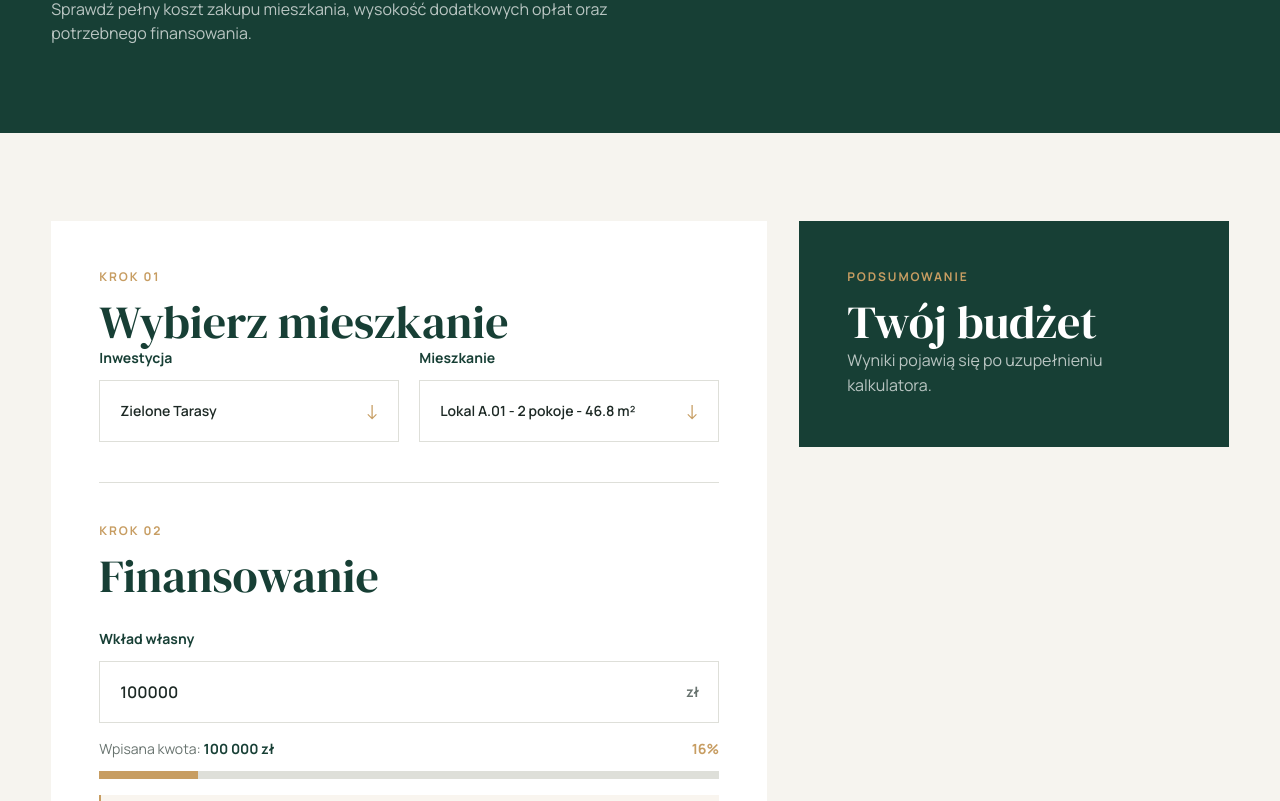
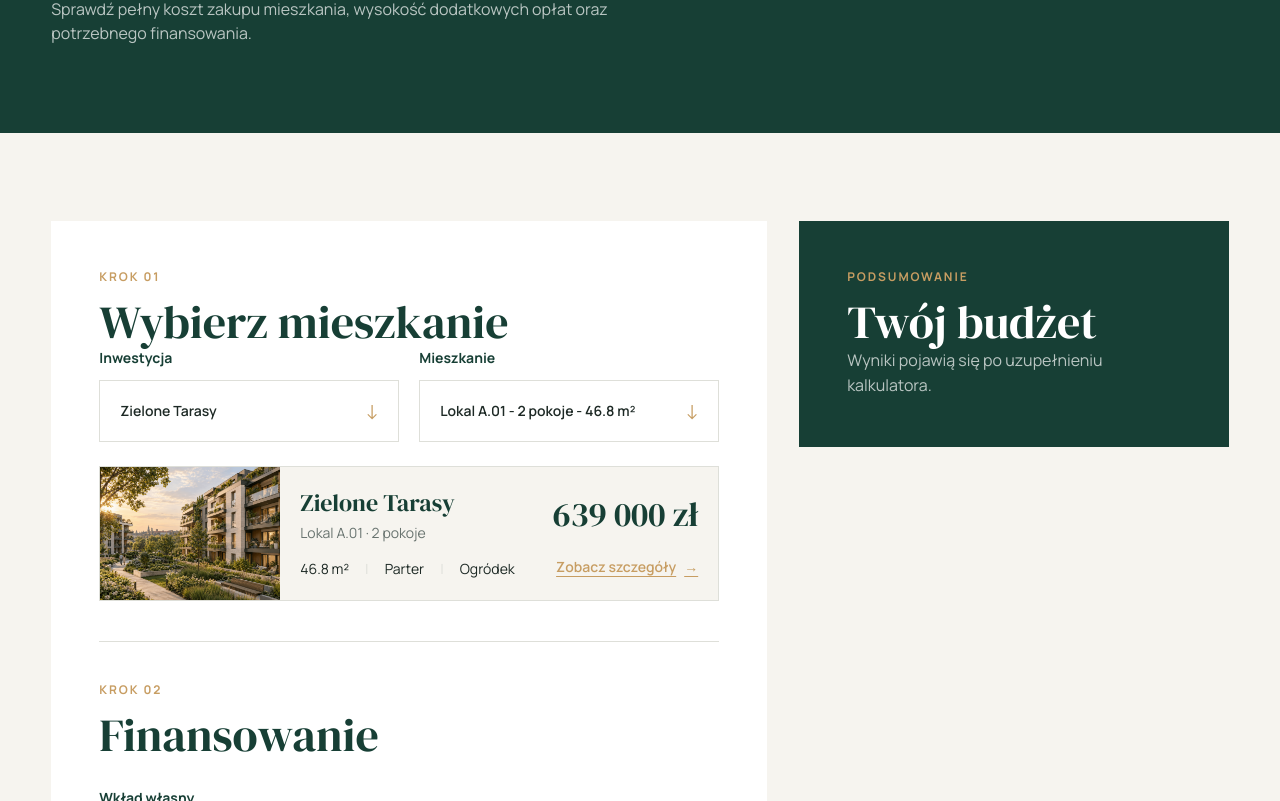
Before and after one commit to natalkakielbicka-coder/real-estate, a Vue app: page /kalkulator-kosztow-zakupu in a window 1280 px wide. Shown: the part 398-1199 px from the top of the page. Built offline with nearby package versions, Linux system fonts and the light colour scheme.

Commit message:
Add selected apartment card component

```diff
--- /dev/null
+++ b/src/components/SelectedApartmentCard.vue
@@ -0,0 +1,111 @@
+<script setup>
+import { computed } from 'vue'
+
+const props = defineProps({
+  apartment: {
+    type: Object,
+    required: true
+  }
+})
+
+const investmentImage = computed(() => {
+  return `/images/investments/${props.apartment.investmentId}.png`
+})
+
+const outdoorSpaceLabels = {
+  balcony: 'Balkon',
+  garden: 'Ogródek',
+  terrace: 'Taras',
+  loggia: 'Loggia'
+}
+
+const formatPrice = (price) => {
+  return new Intl.NumberFormat('pl-PL').format(price)
+}
+
+const formatFloor = (floor) => {
+  if (floor === 0) {
+    return 'Parter'
+  }
+
+  return `${floor}. piętro`
+}
+</script>
+
+<template>
+  <article
+    class="grid overflow-hidden border border-line bg-page sm:grid-cols-[180px_minmax(0,1fr)]"
+  >
+    <img
+      class="h-[190px] w-full object-cover sm:h-full"
+      :src="investmentImage"
+      :alt="`Inwestycja ${apartment.investment}`"
+    />
+
+    <div
+      class="grid gap-5 p-5 sm:grid-cols-[minmax(0,1fr)_auto] sm:items-center"
+    >
+      <div>
+        <h3 class="mb-1 text-2xl">
+          {{ apartment.investment }}
+        </h3>
+
+        <p class="mb-4 text-sm text-muted">
+          Lokal {{ apartment.number }} · {{ apartment.rooms }} pokoje
+        </p>
+
+        <div class="flex flex-wrap items-center gap-x-4 gap-y-2 text-sm">
+          <span> {{ apartment.area }} m² </span>
+
+          <span
+            class="text-line"
+            aria-hidden="true"
+          >
+            |
+          </span>
+
+          <span>
+            {{ formatFloor(apartment.floor) }}
+          </span>
+
+          <template v-if="apartment.outdoorSpace">
+            <span
+              class="text-line"
+              aria-hidden="true"
+            >
+              |
+            </span>
+
+            <span>
+              {{
+                outdoorSpaceLabels[apartment.outdoorSpace.type] ||
+                apartment.outdoorSpace.type
+              }}
+            </span>
+          </template>
+        </div>
+      </div>
+
+      <div class="sm:text-right">
+        <strong
+          class="block font-display text-[clamp(26px,3vw,34px)] font-normal text-brand"
+        >
+          {{ formatPrice(apartment.price) }} zł
+        </strong>
+
+        <RouterLink
+          class="mt-4 inline-flex items-center gap-2 text-sm font-semibold text-gold underline underline-offset-4"
+          :to="{
+            name: 'apartment-details',
+            params: {
+              slug: apartment.slug
+            }
+          }"
+        >
+          Zobacz szczegóły
+          <span aria-hidden="true">→</span>
+        </RouterLink>
+      </div>
+    </div>
+  </article>
+</template>
--- a/src/views/PurchaseCalculatorView.vue
+++ b/src/views/PurchaseCalculatorView.vue
@@ -1,6 +1,7 @@
 <script setup>
 import { ref, computed } from 'vue'
 import { apartments } from '../data/apartments'
+import SelectedApartmentCard from '../components/SelectedApartmentCard.vue'
 
 const formatPrice = (price) => {
   const formattedPrice = new Intl.NumberFormat('pl-PL').format(price)
@@ -224,6 +225,12 @@ const hasLowContribution = computed(() => {
                 </div>
               </div>
             </div>
+
+            <SelectedApartmentCard
+              v-if="selectedApartment"
+              class="mt-6"
+              :apartment="selectedApartment"
+            />
           </div>
 
           <div class="mt-10 border-t border-line pt-10">
```
